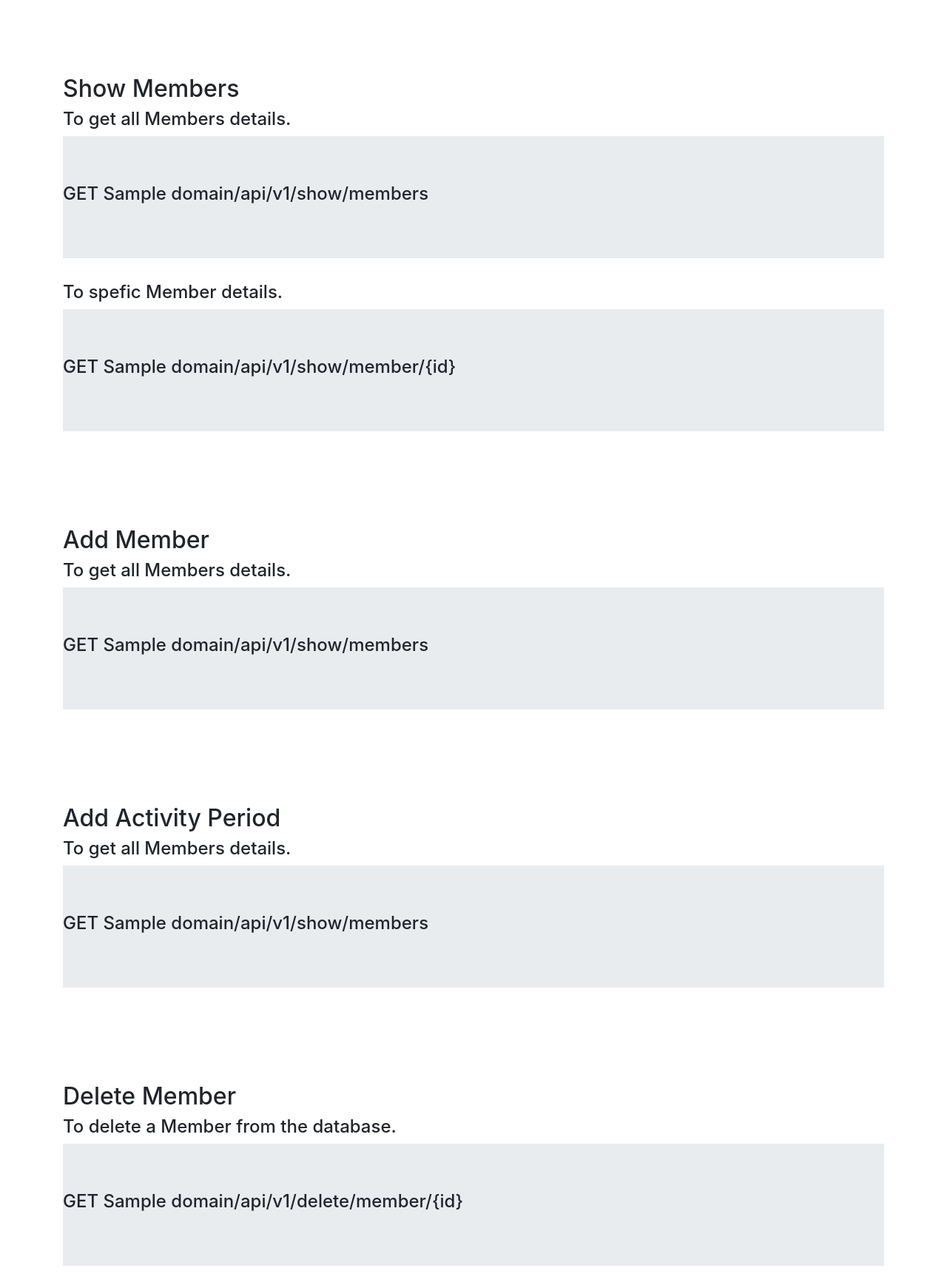
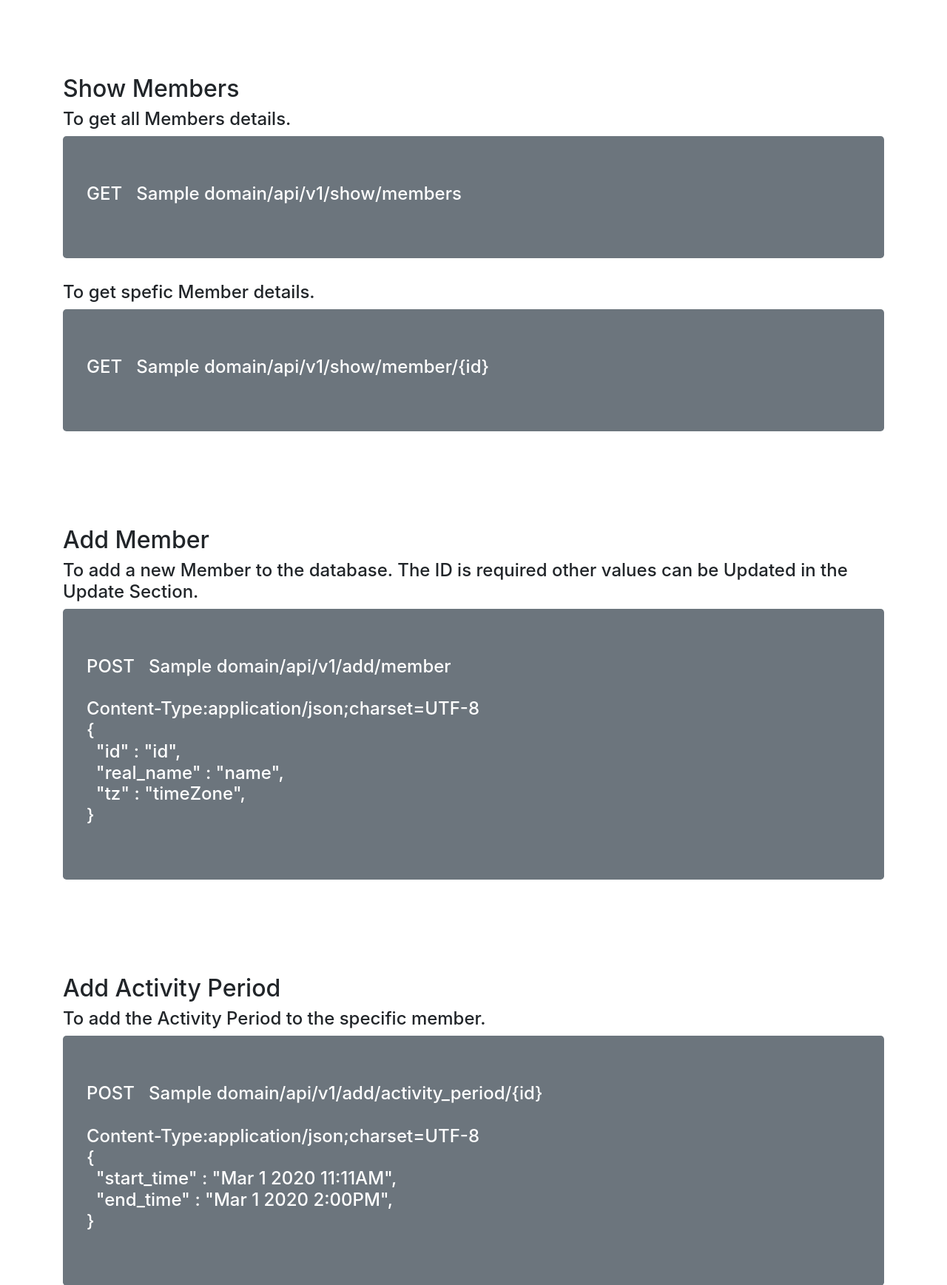
Before and after one commit to Balaji2810/Simple_Employee_Management, a Django app: template templates/doc.html in a window 1280 px wide. Shown: the part 243-1980 px from the top of the page at 74% size. Run offline with Django 3.2, Linux system fonts and the light colour scheme; the template is opened without the code that fills it: most values are stand-ins (such as "Sample title", 1, 10 or a date in 2020); some libraries are stand-ins or nearby versions.

Commit message:
Updating Doc

```diff
--- a/API/urls.py
+++ b/API/urls.py
@@ -5,7 +5,7 @@ urlpatterns = [
     path('', views.index, name = 'Index'),
     path('add/member', views.add_member, name = 'Add Member'),
     path('show/members', views.show_members, name = 'Show Members'),
-    path('show/members/<str:id>', views.show_member, name = 'Show Member with id'),
+    path('show/member/<str:id>', views.show_member, name = 'Show Member with id'),
     path('add/activity_period/<str:id>', views.add_activity_period, name = 'Add Activity Period'),
     path('update/member/<str:id>', views.update_member, name = 'Update Member with id'),
     path('delete/member/<str:id>', views.delete_member, name = 'Delete Member with id'),
--- a/db.json
+++ b/db.json
@@ -1 +1 @@
-{"_default": {"1": {"id": "W012A3CDE", "tz": "America/Los_Angeles", "real_name": "Egon Spengler", "activity_periods": [{"duration_in_minutes": 889.0, "start_time": "Mar 5 2020 12:11AM", "end_time": "Mar 5 2020 3:00PM"}, {"duration_in_minutes": 889.0, "start_time": "Mar 4 2020 12:11AM", "end_time": "Mar 4 2020 3:00PM"}]}, "2": {"id": "W0128B5BN", "tz": "Asia/Kolkata", "real_name": "Balaji", "activity_periods": [{"duration_in_minutes": 169.0, "start_time": "Mar 1 2020 11:11AM", "end_time": "Mar 1 2020 2:00PM"}, {"duration_in_minutes": 349.0, "start_time": "Mar 3 2020 11:11AM", "end_time": "Mar 3 2020 5:00PM"}]}}}
+{"_default": {"1": {"id": "W012A3CDE", "tz": "America/Los_Angeles", "real_name": "Egon Spengler", "activity_periods": [{"duration_in_minutes": 889.0, "start_time": "Mar 5 2020 12:11AM", "end_time": "Mar 5 2020 3:00PM"}, {"duration_in_minutes": 889.0, "start_time": "Mar 4 2020 12:11AM", "end_time": "Mar 4 2020 3:00PM"}]}, "2": {"id": "W0128B5BN", "tz": "Asia/Kolkata", "real_name": "Balaji", "activity_periods": [{"duration_in_minutes": 169.0, "start_time": "Mar 1 2020 11:11AM", "end_time": "Mar 1 2020 2:00PM"}, {"duration_in_minutes": 349.0, "start_time": "Mar 3 2020 11:11AM", "end_time": "Mar 3 2020 5:00PM"}, {"duration_in_minutes": 720.0, "start_time": "Mar 4 2020 12:11AM", "end_time": "Mar 4 2020 12:11PM"}]}}}
--- a/static/js/main.js
+++ b/static/js/main.js
@@ -32,7 +32,7 @@ $(document).ready(function(){
     }
     else
     {
-      AJAXPromise("GET", "/api/v1/show/members/"+id).then((success_data) => {
+      AJAXPromise("GET", "/api/v1/show/member/"+id).then((success_data) => {
           $('#output').html(JSON.stringify(success_data,null, 1));
       },(error)=>{
         $('#output').html(JSON.stringify(error["responseJSON"],null, 1));
--- a/templates/doc.html
+++ b/templates/doc.html
@@ -14,7 +14,7 @@
     <br>
     <br>
     <div class="container">
-      <p class="h1 text-justify">
+      <p class="h1 text-justify ">
       Django application with User and ActivityPeriod models, write a custom management command to populate the database with some dummy data, and design an API to serve that data in the json format given above.
       </p>
       <br>
@@ -27,17 +27,17 @@
       <p class="h4">
         To get all Members details.
       </p>
-      <div class="jumbotron jumbotron-fluid">
+      <div class="jumbotron bg-secondary text-white">
         <p class="h4">
-          GET {{domain}}/api/v1/show/members
+          GET &nbsp; {{domain}}/api/v1/show/members
         </p>
       </div>
       <p class="h4">
-        To spefic Member details.
+        To get spefic Member details.
       </p>
-      <div class="jumbotron jumbotron-fluid">
+      <div class="jumbotron bg-secondary text-white">
         <p class="h4">
-          GET {{domain}}/api/v1/show/member/{id}
+          GET &nbsp; {{domain}}/api/v1/show/member/{id}
         </p>
       </div>
       <br>
@@ -48,11 +48,18 @@
         Add Member
       </p>
       <p class="h4">
-        To get all Members details.
+        To add a new Member to the database. The ID is required other values can be Updated in the Update Section.
       </p>
-      <div class="jumbotron jumbotron-fluid">
+      <div class="jumbotron bg-secondary text-white">
         <p class="h4">
-          GET {{domain}}/api/v1/show/members
+          POST &nbsp; {{domain}}/api/v1/add/member<br>
+          <br>
+          Content-Type:application/json;charset=UTF-8<br>
+          {<br>
+            &nbsp;&nbsp;"id" : "id",<br>
+            &nbsp;&nbsp;"real_name" : "name",<br>
+            &nbsp;&nbsp;"tz" : "timeZone",<br>
+          }
         </p>
       </div>
       <br>
@@ -63,11 +70,42 @@
         Add Activity Period
       </p>
       <p class="h4">
-        To get all Members details.
+        To add the Activity Period to the specific member.
       </p>
-      <div class="jumbotron jumbotron-fluid">
+      <div class="jumbotron bg-secondary text-white">
         <p class="h4">
-          GET {{domain}}/api/v1/show/members
+          POST &nbsp; {{domain}}/api/v1/add/activity_period/{id}<br>
+          <br>
+          Content-Type:application/json;charset=UTF-8<br>
+          {<br>
+            &nbsp;&nbsp;"start_time" : "Mar 1 2020 11:11AM",<br>
+            &nbsp;&nbsp;"end_time" : "Mar 1 2020 2:00PM",<br>
+          }
+        </p>
+      </div>
+      <br>
+      <br>
+      <br>
+      <br>
+      <p class="h2">
+        Update Member
+      </p>
+      <p class="h4">
+        To Update a specific Member. If the key which you are trying to update is not available then key value pair is inserted as a new record.
+      </p>
+      <div class="jumbotron bg-secondary text-white">
+        <p class="h4">
+
+          PUT &nbsp; {{domain}}/api/v1/update/member/{id}<br>
+          <br>
+          Content-Type:application/json;charset=UTF-8<br>
+          {<br>
+            &nbsp;&nbsp;"key1" : "value1",<br>
+            &nbsp;&nbsp;"key2" : "value2",<br>
+            &nbsp;&nbsp;"key3" : "value3",<br>
+            &nbsp;&nbsp;........<br>
+            &nbsp;&nbsp;"keyN" : "valueN",<br>
+          }
         </p>
       </div>
       <br>
@@ -78,28 +116,14 @@
         Delete Member
       </p>
       <p class="h4">
-        To delete a Member from the database.
+        To delete a Member from the database. The specified ID will be deleted from the Database.
       </p>
-      <div class="jumbotron jumbotron-fluid">
+      <div class="jumbotron bg-secondary text-white">
         <p class="h4">
-          GET {{domain}}/api/v1/delete/member/{id}
+          DELETE &nbsp; {{domain}}/api/v1/delete/member/{id}
         </p>
       </div>
-      <br>
-      <br>
-      <br>
-      <br>
-      <p class="h2">
-        Show Members
-      </p>
-      <p class="h4">
-        To get all Members details.
-      </p>
-      <div class="jumbotron jumbotron-fluid">
-        <p class="h4">
-          GET {{domain}}/api/v1/show/members
-        </p>
-      </div>
+
 
     </div>
 
```
Also changed, not shown: API/views.py (+117 -20 lines), README.md, 1 other file.
